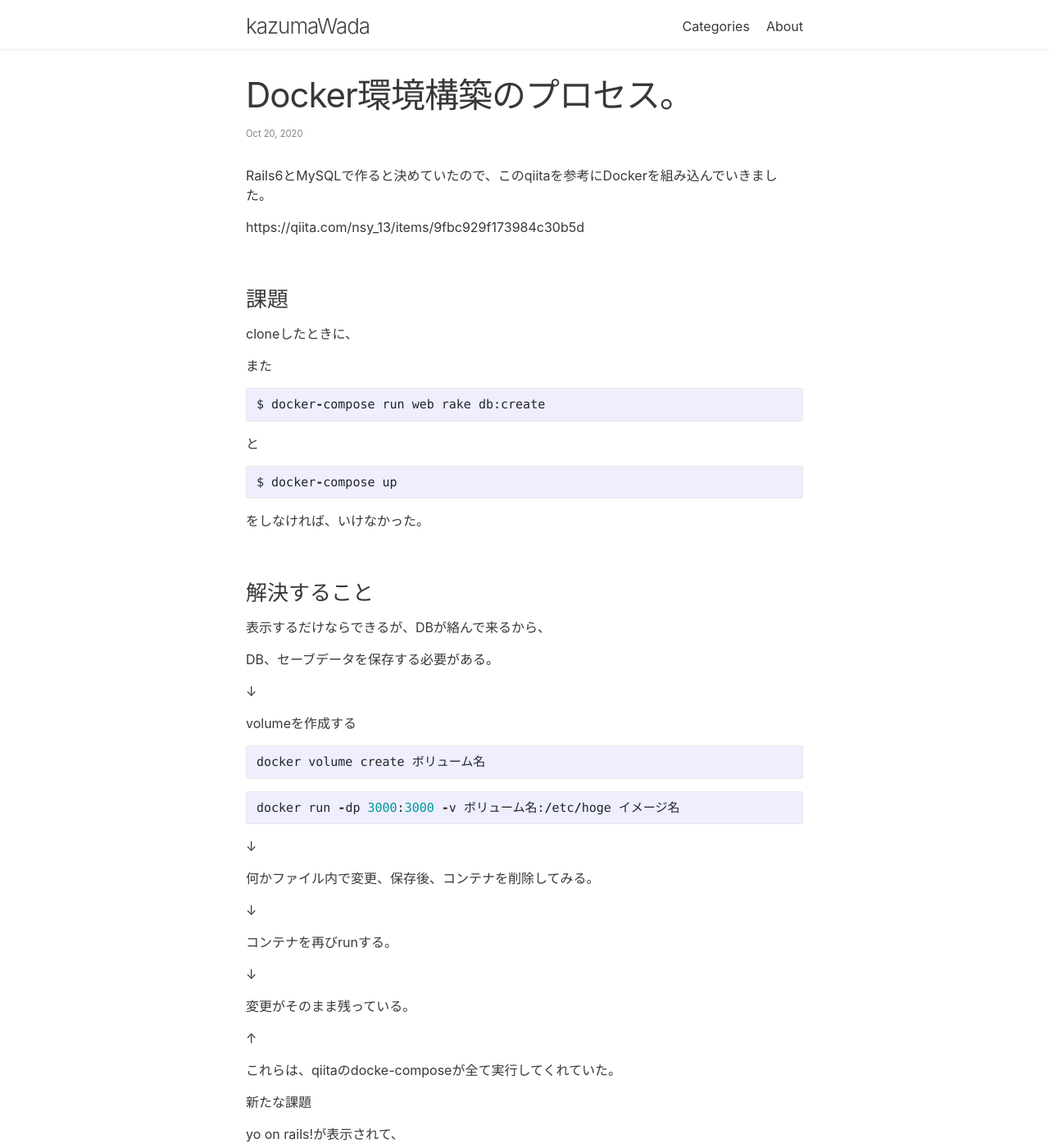
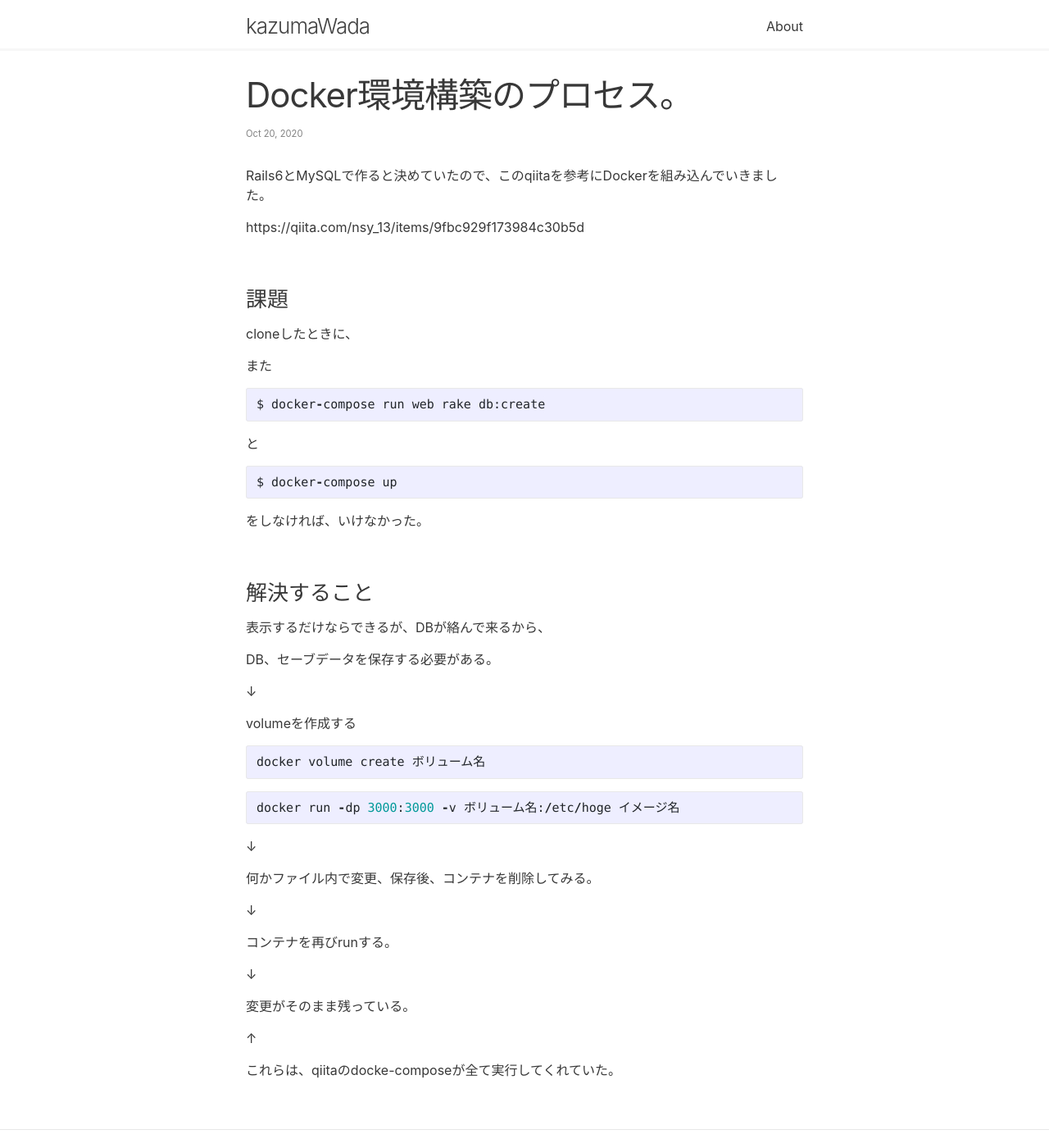
Before and after one commit to kazblog/kazblog.github.io, a Jekyll site: the page built from _posts/2020-10-26-study-log2.md, in a window 1280 px wide and 1400 px high. Shown: the whole window at 82% size. Built offline with Jekyll 4.4.1, drawn with Linux system fonts in a browser that asks for light colours.

Commit message:
new article

```diff
--- a/_posts/2020-10-26-study-log2.md
+++ b/_posts/2020-10-26-study-log2.md
@@ -62,7 +62,3 @@ docker run -dp 3000:3000 -v ボリューム名:/etc/hoge イメージ名
 ↑
 
 これらは、qiitaのdocke-composeが全て実行してくれていた。
-
-新たな課題
-
-yo on rails!が表示されて、
--- a/pages/Categories.md
+++ b/pages/Categories.md
@@ -1,6 +1,6 @@
 ---
 layout: page
-title: Categories
+title:
 permalink: /Categories/
 ---
 <br>
```
Also changed, not shown: 1 other file.
